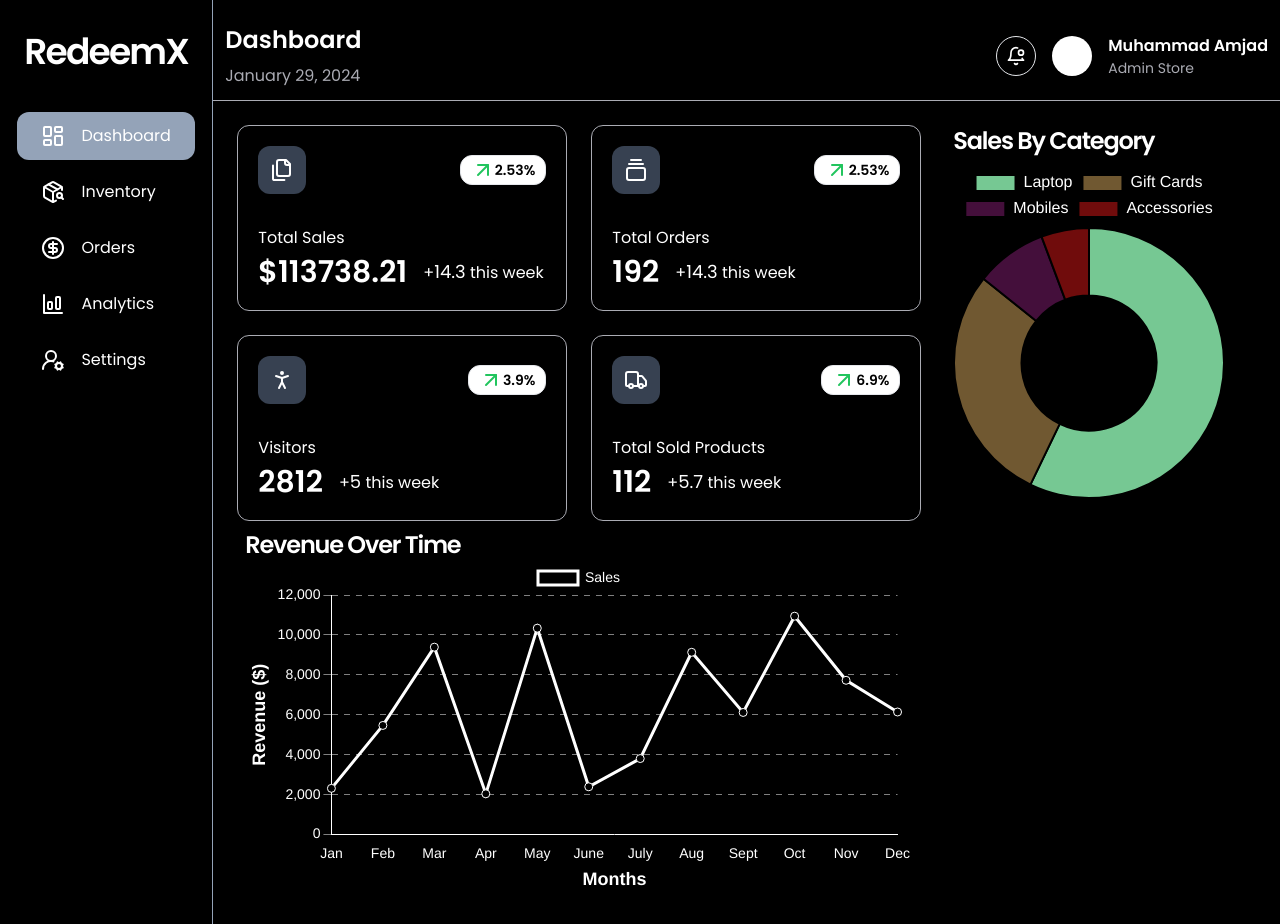
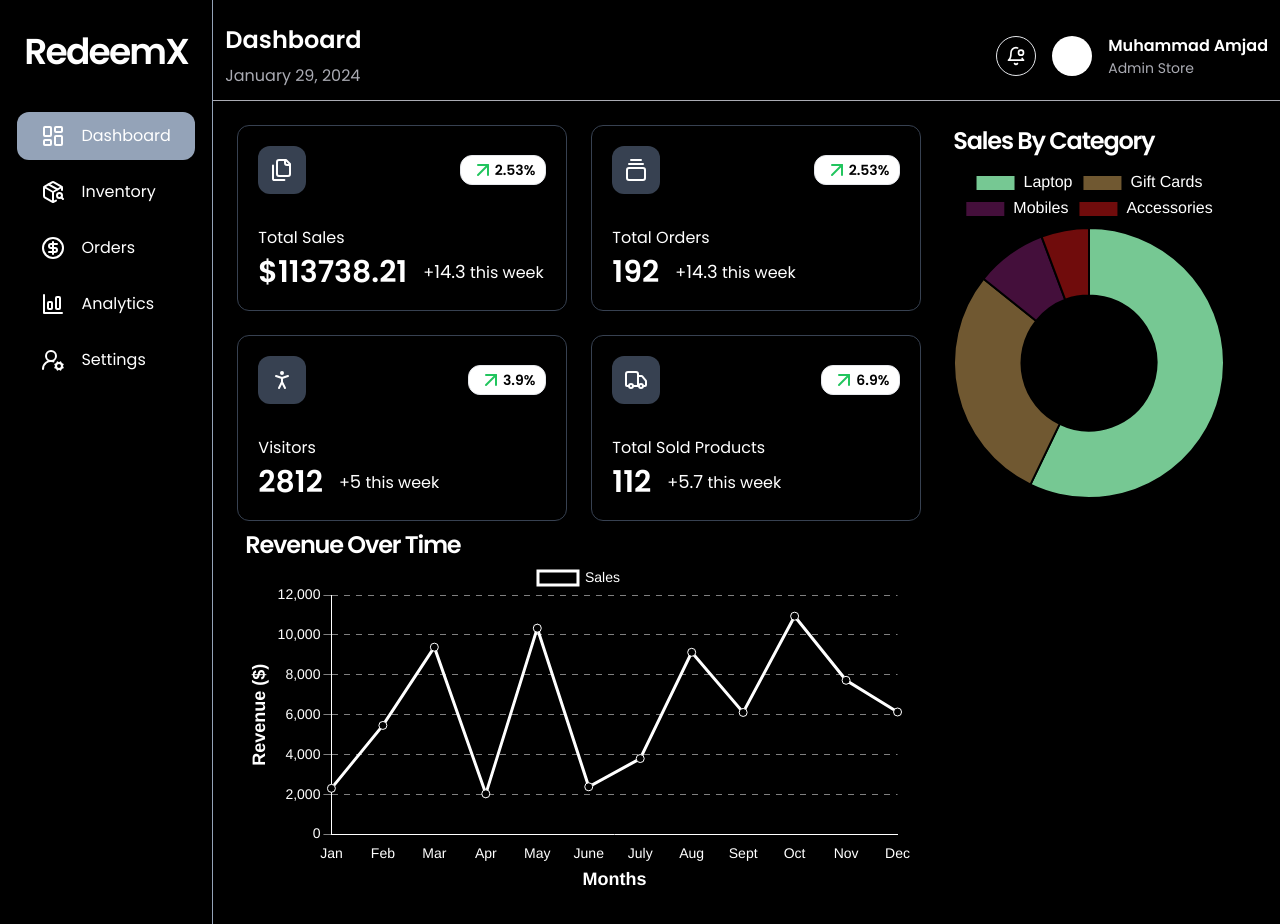
Before and after one commit to devvMuhammad/admin-redeemx, a Next.js app: page / in a window 1280 px wide. Shown: the top 924 px of the page. Built offline with nearby package versions, Linux system fonts and the light colour scheme.

Commit message:
changed border color to dark gray

```diff
--- a/src/components/dashboard/InfoCard.tsx
+++ b/src/components/dashboard/InfoCard.tsx
@@ -18,7 +18,7 @@ export default function InfoCard({
   icon,
 }: InfoCardProps) {
   return (
-    <div className="p-5 border border-grey rounded-xl">
+    <div className="p-5 border border-gray-700 rounded-xl">
       <div className="hidden md:flex justify-between items-center">
         <div className="bg-gray-700 p-3 rounded-xl">{icon}</div>
         {/* <Badge>{`+${percentage}%`}</Badge> */}
```
